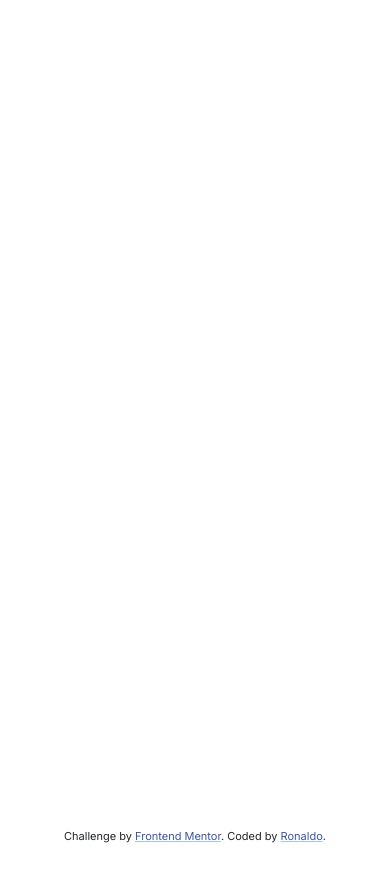
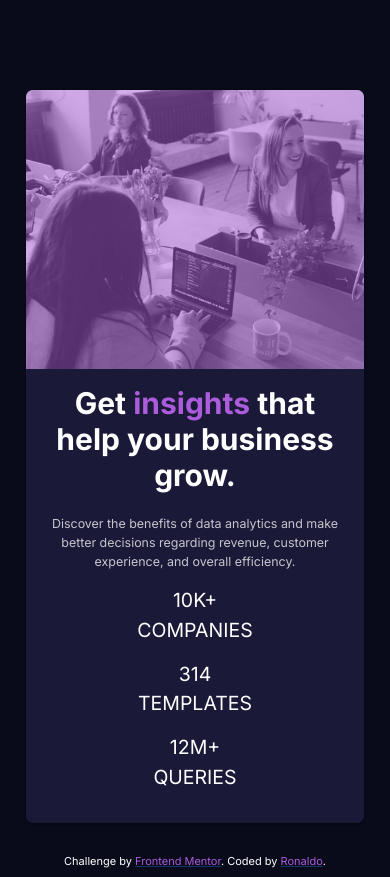
Before and after one commit to marckesin/Stats-Preview-Card, a Next.js app: page / in a window 390 px wide. Before the commit the page ends 844 px from the top, so only its background shows below. Built offline with nearby package versions, Linux system fonts and the light colour scheme.

Commit message:
Definição do layout do card

```diff
--- /dev/null
+++ b/components/card.jsx
@@ -0,0 +1,50 @@
+import Card from "@mui/material/Card";
+import CardContent from "@mui/material/CardContent";
+import CardMedia from "@mui/material/CardMedia";
+import Typography from "@mui/material/Typography";
+import { styled } from "@mui/system";
+import styles from "../styles/Home.module.css";
+
+const StyledCard = styled(Card)({
+  borderRadius: 7,
+  maxWidth: "90%",
+  display: "flex",
+  backgroundColor: "transparent",
+});
+
+// Card stats component
+export default function CardStats() {
+  return (
+    <StyledCard className={styles.card}>
+      <CardContent className={styles.cardContent}>
+        <h1 className={styles.heading}>
+          Get <span>insights</span> that help your business grow.
+        </h1>
+        <p className={styles.description}>
+          Discover the benefits of data analytics and make better decisions
+          regarding revenue, customer experience, and overall efficiency.
+        </p>
+        <div className={styles.stats}>
+          <p>
+            10k+ <br /> <span>companies</span>
+          </p>
+          <p>
+            314 <br /> <span>templates</span>
+          </p>
+          <p>
+            12m+ <br /> <span>queries</span>
+          </p>
+        </div>
+      </CardContent>
+      <div className={styles.imageContainer}>
+        <CardMedia
+          className={styles.cardMedia}
+          component="img"
+          alt="Office Image"
+          image="/image-header-desktop.jpg"
+        />
+        <div className={styles.mask}></div>
+      </div>
+    </StyledCard>
+  );
+}
--- a/index.html
+++ /dev/null
@@ -1,40 +0,0 @@
-<!DOCTYPE html>
-<html lang="en">
-  <head>
-    <meta charset="UTF-8" />
-    <meta name="viewport" content="width=device-width, initial-scale=1.0" />
-    <!-- displays site properly based on user's device -->
-
-    <link
-      rel="icon"
-      type="image/png"
-      sizes="32x32"
-      href="./images/favicon-32x32.png"
-    />
-
-    <title>Frontend Mentor | Stats preview card component</title>
-
-    <!-- Feel free to remove these styles or customise in your own stylesheet 👍 -->
-    <style>
-      .attribution {
-        font-size: 11px;
-        text-align: center;
-      }
-      .attribution a {
-        color: hsl(228, 45%, 44%);
-      }
-    </style>
-  </head>
-  <body>
-    Get insights that help your business grow. Discover the benefits of data
-    analytics and make better decisions regarding revenue, customer experience,
-    and overall efficiency. 10k+ companies 314 templates 12m+ queries
-
-    <div class="attribution">
-      Challenge by
-      <a href="https://www.frontendmentor.io?ref=challenge" target="_blank"
-        >Frontend Mentor</a
-      >. Coded by <a href="#">Your Name Here</a>.
-    </div>
-  </body>
-</html>
--- a/pages/index.jsx
+++ b/pages/index.jsx
@@ -1,6 +1,7 @@
 import Footer from "../components/footer";
 import Head from "next/head";
 import styles from "../styles/Home.module.css";
+import CardStats from "../components/card";
 
 // Home component to render the landing page
 export default function Home() {
@@ -11,7 +12,9 @@ export default function Home() {
         <meta name="description" content="Stats preview card component." />
         <link rel="icon" href="/favicon.ico" />
       </Head>
-      <main className={styles.main}></main>
+      <main className={styles.main}>
+        <CardStats />
+      </main>
       <Footer />
     </div>
   );
--- a/styles/Home.module.css
+++ b/styles/Home.module.css
@@ -1,9 +1,37 @@
 .attribution {
   font-size: 11px;
   text-align: center;
+  color: white;
 }
 .attribution a {
-  color: #3e52a3;
+  color: #aa5cdb;
+}
+
+.card {
+  position: relative;
+}
+
+.cardContent {
+  width: 50%;
+  padding: 4rem 8rem 2rem 4rem;
+  background-color: #1b1938;
+  color: white;
+}
+
+.imageContainer {
+  position: relative;
+}
+
+.mask::after {
+  content: "";
+  position: absolute;
+  top: 0;
+  left: 0;
+  right: 0;
+  bottom: 0;
+  background-color: #aa5cdb;
+  z-index: 2;
+  opacity: 0.5;
 }
 
 .container {
@@ -12,6 +40,21 @@
   flex-direction: column;
   justify-content: space-between;
   padding-bottom: 0.5rem;
+  background-color: #090b1a;
+}
+
+.description {
+  font-size: 0.83rem;
+  color: rgba(255, 255, 255, 0.75);
+}
+
+.heading {
+  font-size: 2rem;
+  font-weight: 700;
+  margin-bottom: 1.5rem;
+}
+.heading span {
+  color: #aa5cdb;
 }
 
 .main {
@@ -22,9 +65,35 @@
   margin: auto;
 }
 
+.stats {
+  font-size: 1.3rem;
+  display: flex;
+  text-transform: uppercase;
+}
+
 @media (max-width: 600px) {
+  .card {
+    flex-direction: column-reverse;
+    margin-bottom: 2rem;
+  }
+
+  .cardContent {
+    text-align: center;
+    padding: 2rem 1.5rem;
+    width: 100%;
+  }
+
+  .cardMedia {
+    width: 100%;
+  }
+
   .container {
-    padding: 0 2rem;
+    padding: 6rem 0.5rem 0.5rem;
+    height: 100%;
+  }
+
+  .stats {
+    flex-direction: column;
   }
 }
 
--- a/styles/Home.module.scss
+++ b/styles/Home.module.scss
@@ -3,15 +3,43 @@ $dark-desaturated: hsl(244, 38%, 16%);
 $soft-violet: hsl(277, 64%, 61%);
 $white: hsl(0, 0%, 100%);
 $slightly-transparent-white: hsla(0, 0%, 100%, 0.75);
-$slightly-transparent-white: hsla(0, 0%, 100%, 0.6);
+$slightly-transparent-white-1: hsla(0, 0%, 100%, 0.6);
 
 .attribution {
   font-size: 11px;
   text-align: center;
+  color: $white;
 
   a {
-    color: hsl(228, 45%, 44%);
+    color: $soft-violet;
   }
+}
+
+.card {
+  position: relative;
+}
+
+.cardContent {
+  width: 50%;
+  padding: 4rem 8rem 2rem 4rem;
+  background-color: $dark-desaturated;
+  color: $white;
+}
+
+.imageContainer {
+  position: relative;
+}
+
+.mask::after {
+  content: "";
+  position: absolute;
+  top: 0;
+  left: 0;
+  right: 0;
+  bottom: 0;
+  background-color: $soft-violet;
+  z-index: 2;
+  opacity: 0.5;
 }
 
 .container {
@@ -20,6 +48,22 @@ $slightly-transparent-white: hsla(0, 0%, 100%, 0.6);
   flex-direction: column;
   justify-content: space-between;
   padding-bottom: 0.5rem;
+  background-color: $very-dark-blue;
+}
+
+.description {
+  font-size: 0.83rem;
+  color: $slightly-transparent-white;
+}
+
+.heading {
+  font-size: 2rem;
+  font-weight: 700;
+  margin-bottom: 1.5rem;
+
+  span {
+    color: $soft-violet;
+  }
 }
 
 .main {
@@ -30,8 +74,34 @@ $slightly-transparent-white: hsla(0, 0%, 100%, 0.6);
   margin: auto;
 }
 
+.stats {
+  font-size: 1.3rem;
+  display: flex;
+  text-transform: uppercase;
+}
+
 @media (max-width: 600px) {
+  .card {
+    flex-direction: column-reverse;
+    margin-bottom: 2rem;
+  }
+
+  .cardContent {
+    text-align: center;
+    padding: 2rem 1.5rem;
+    width: 100%;
+  }
+
+  .cardMedia {
+    width: 100%;
+  }
+
   .container {
-    padding: 0 2rem;
+    padding: 6rem 0.5rem 0.5rem;
+    height: 100%;
+  }
+
+  .stats {
+    flex-direction: column;
   }
 }
```
